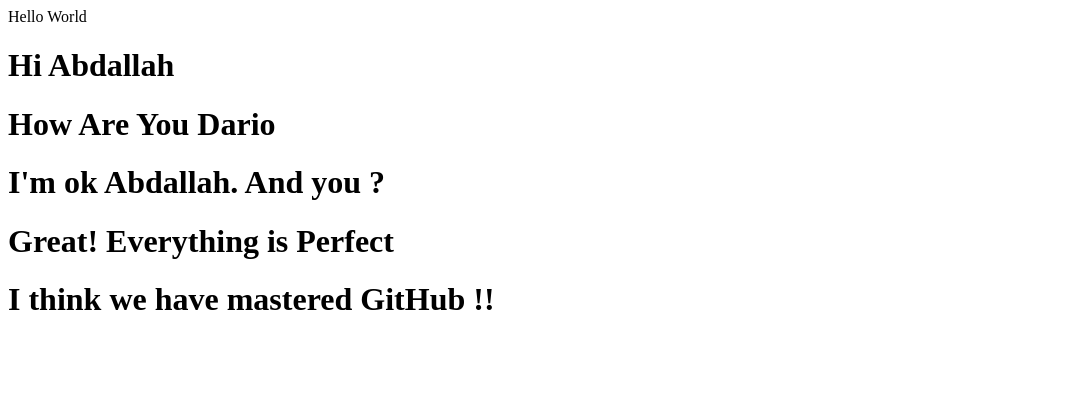
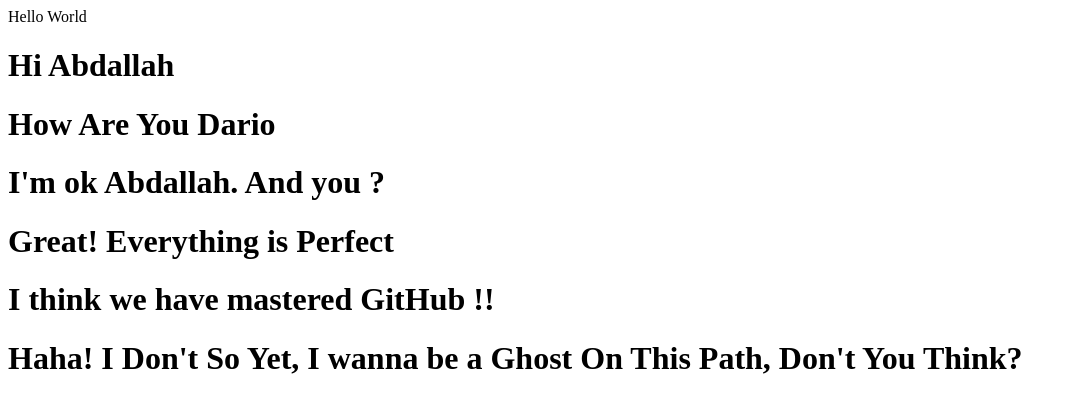
Before and after one commit to DarioAlessioR/SecondR-Abdallah, a plain HTML site: page index.html in a window 1280 px wide. Shown: the whole page, without its empty margins (0-1076 px from the left). Drawn offline with Linux system fonts and the light colour scheme.

Commit message:
add a Be a Ghost

```diff
--- a/index.html
+++ b/index.html
@@ -4,3 +4,4 @@
 <h1>I'm ok Abdallah. And you ?</h1>
 <h1>Great! Everything is Perfect</h1>
 <h1>I think we have mastered GitHub !!</h1>
+<h1>Haha! I Don't So Yet, I wanna be a Ghost On This Path, Don't You Think?</h1>
```
